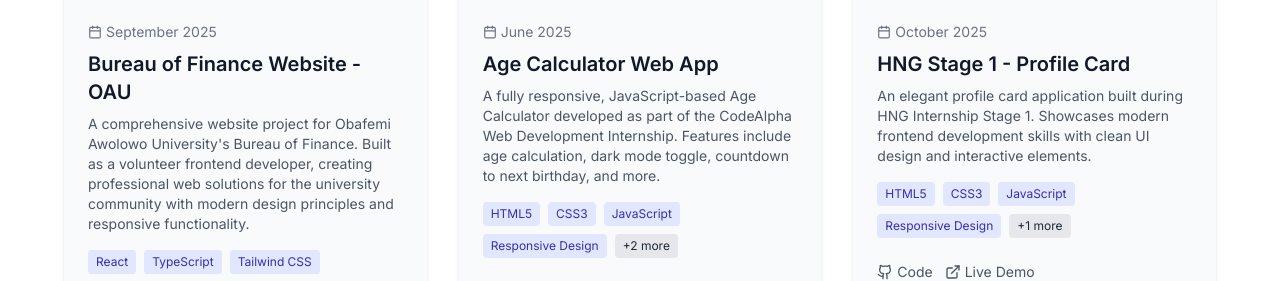
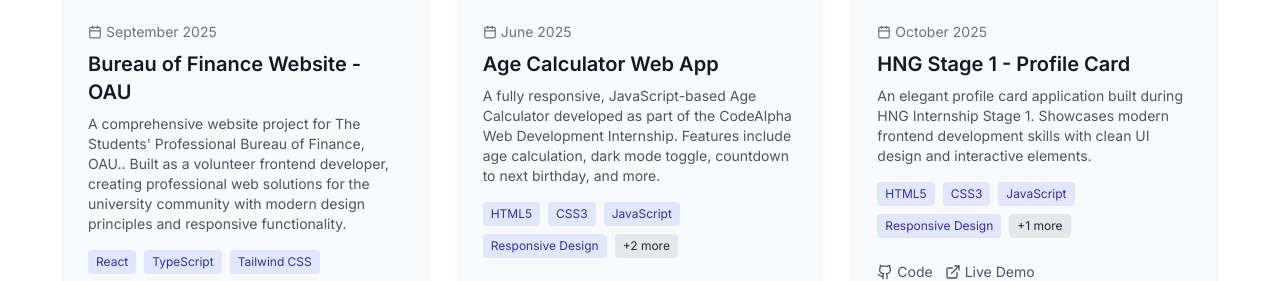
Before and after one commit to kingkreation/kingkreation, a React (Vite) app: page / in a window 1280 px wide. Shown: the part 4406-4687 px from the top of the page. Built offline with nearby package versions, Linux system fonts and the light colour scheme.

Commit message:
testimonials

```diff
--- a/src/components/Experience.tsx
+++ b/src/components/Experience.tsx
@@ -53,7 +53,7 @@ const experiences: Experience[] = [
     type: "Volunteer",
     location: "Obafemi Awolowo University",
     description: [
-      "Developed and deployed the official Bureau of Finance website for OAU.",
+      "Developed and deployed the official Students' Professional Bureau of Finance, OAU. website for OAU.",
       "Built responsive, modern web interface using React and TypeScript.",
       "Collaborated with university stakeholders to deliver professional web solutions.",
       "Created scalable frontend architecture for institutional use."
--- a/src/components/Projects.tsx
+++ b/src/components/Projects.tsx
@@ -7,7 +7,7 @@ const projects = [
     id: 1,
     title: "Bureau of Finance Website - OAU",
     description:
-      "A comprehensive website project for Obafemi Awolowo University's Bureau of Finance. Built as a volunteer frontend developer, creating professional web solutions for the university community with modern design principles and responsive functionality.",
+      "A comprehensive website project for The Students' Professional Bureau of Finance, OAU.. Built as a volunteer frontend developer, creating professional web solutions for the university community with modern design principles and responsive functionality.",
     image: "https://i.imghippo.com/files/rfz2880huI.png",
     technologies: [
       "React",
--- a/src/components/Testimonials.tsx
+++ b/src/components/Testimonials.tsx
@@ -29,11 +29,11 @@ const testimonials: Testimonial[] = [
   },
   {
     id: 3,
-    name: "Gacsfel Community",
-    position: "Student Fellowship",
-    company: "Olabisi Onabanjo University",
-    quote: "Joshua's leadership as President brought spiritual growth, media innovation, and tech support to our fellowship. His faithful stewardship and service-oriented approach created lasting impact in our community.",
-    image: ""
+    name: "Abdulquadri Fasasi",
+    position: "Head, Corporate Strategy & Branding",
+    company: "The Students' Professional Bureau of Finance, OAU.",
+    quote: "Joshua was a key player in our website development team at The Students' Professional Bureau of Finance, OAU. I supervised him and was impressed by his dedication, technical skills, and attention to detail. He consistently delivered high-quality work, met deadlines, and showed passion for frontend development. Highly recommended!",
+    image: "https://i.imghippo.com/files/BMgL1909AQw.png"
   }
 ];
 
```
